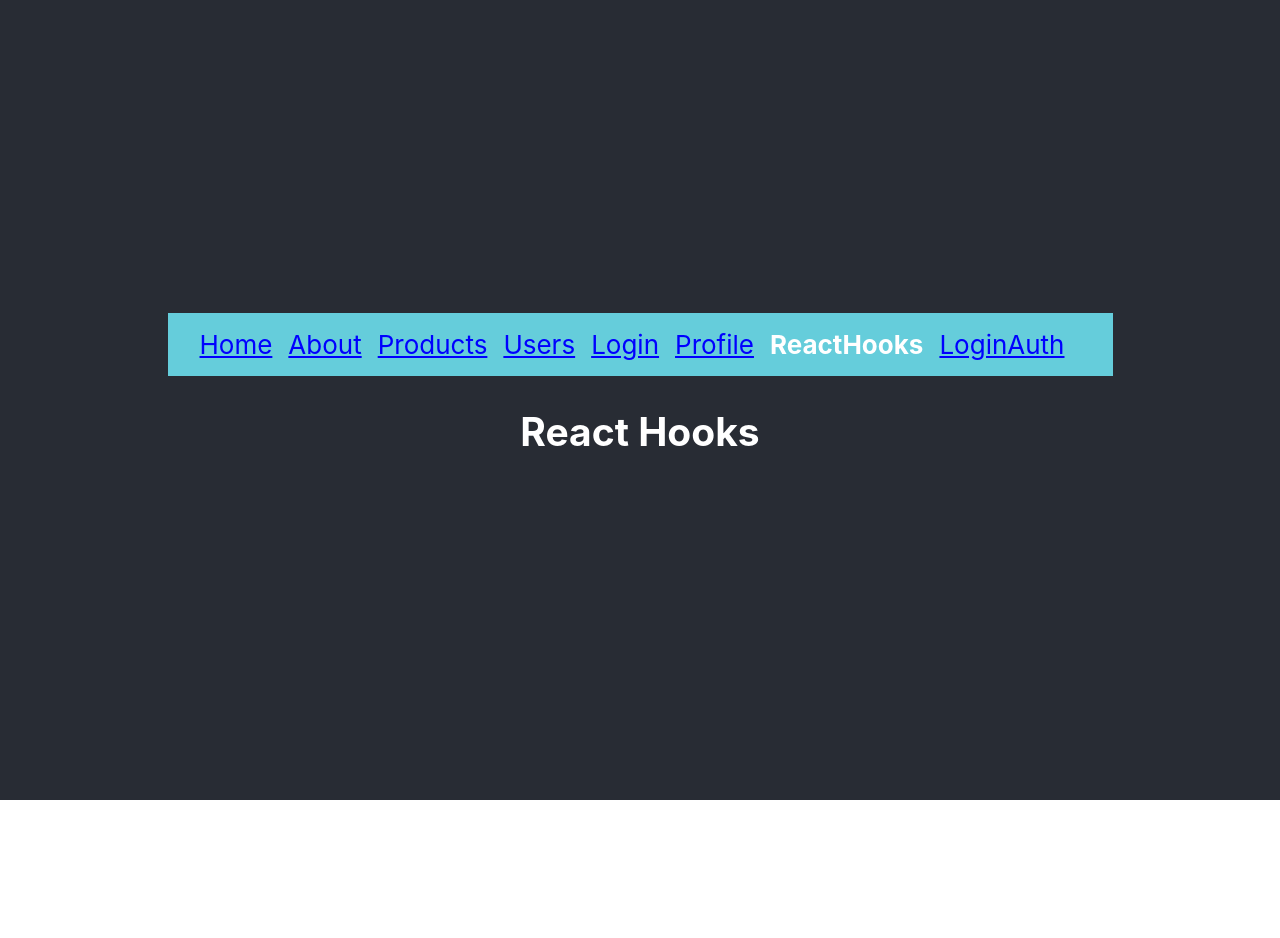
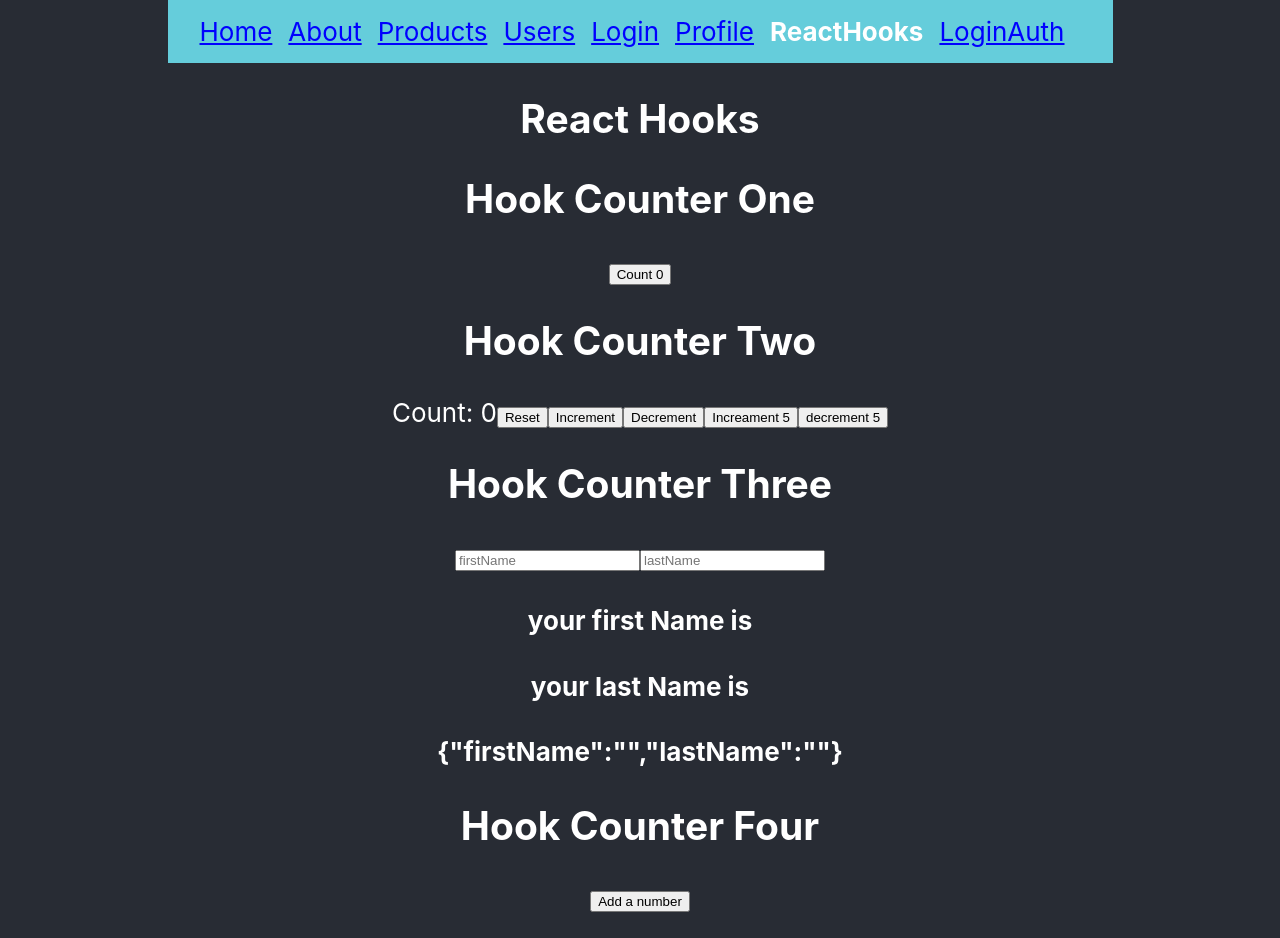
Before and after one commit to shafeequeShafee/React, a React (Create React App) app: page /hooks in a window 1280 px wide. Before the commit the page ends 800 px from the top, so only its background shows below. Built offline with nearby package versions, Linux system fonts and the light colour scheme.

Commit message:
changes added

```diff
--- /dev/null
+++ b/src/ComponentsHooks/HookCounter.js
@@ -0,0 +1,16 @@
+import React, {useState} from 'react'
+
+
+
+const HookCounter = () => {
+  const [count, setCount] = useState(0)
+  return (
+    <>
+    <h2>Hook Counter One</h2>
+    <button onClick={()=>setCount(count + 1)}>Count {count}</button>
+    </>
+
+  )
+}
+
+export default HookCounter
--- /dev/null
+++ b/src/ComponentsHooks/HookCounterFour.js
@@ -0,0 +1,23 @@
+import React,{useState} from 'react'
+
+const HookCounterFour = () => {
+  const [items, setItems]= useState([])
+
+  const addItem=()=>{
+     setItems([...items,{id:items.length , value:Math.floor(Math.random()*10) + 1}])
+  }
+  return (
+    <>
+    <h2>Hook Counter Four</h2>
+    <button onClick={addItem}>Add a number</button>
+    <ul>
+        {
+            items.map(item => (<li key={item.id}>{item.value}</li>))
+        }
+    </ul>
+    </>
+
+  )
+}
+
+export default HookCounterFour
--- /dev/null
+++ b/src/ComponentsHooks/HookCounterThree.js
@@ -0,0 +1,22 @@
+
+import React ,{useState} from 'react'
+
+const HookCounterThree = () => {
+    // state varriable can be number , string , boolean,object, or array
+    const [name, setName] = useState({firstName: "", lastName:""})
+  return (
+    <>
+      <h2>Hook Counter Three</h2>
+      <form>
+        <input type='text' placeholder='firstName' value={name.firstName} onChange={e=>setName({...name, firstName:e.target.value})} />
+        <input type='text' placeholder='lastName' value={name.lastName}   onChange={e=>setName({...name, lastName:e.target.value})}/>
+        <h4> your first Name is {name.firstName}</h4>
+        <h4>your last Name is {name.lastName}</h4>
+        <h4>{JSON.stringify(name)}</h4>
+      </form>
+    </>
+
+  )
+}
+
+export default HookCounterThree
--- /dev/null
+++ b/src/ComponentsHooks/HookCounterTwo.js
@@ -0,0 +1,37 @@
+
+import React ,{useState} from 'react'
+
+const HookCounterTwo = () => {
+    const initialCount = 0
+    const [count , setCount] = useState(initialCount)
+
+    const incrementFive=()=>{
+        for(let i =0 ; i<5 ; i++){
+            // it is not working , because it acess to count value not previous value
+            // setCount(count + 1)
+
+            setCount(prevCount => prevCount + 1)
+        }
+    }
+    const decrementFive=()=>{
+        for(let i =0 ; i<5 ; i++){
+            setCount(prevCount => prevCount - 1)
+        }
+    }
+  return (
+    <>
+    <h2>Hook Counter Two</h2>
+    Count: {count}
+    <button onClick={()=>setCount(initialCount)}>Reset</button>
+    <button onClick={()=>setCount(count + 1)}>Increment</button>
+    <button onClick={()=>setCount(count - 1)}>Decrement</button>
+
+    <button onClick={incrementFive}>Increament 5</button>
+    <button onClick={decrementFive}>decrement 5</button>
+
+    </>
+
+  )
+}
+
+export default HookCounterTwo
--- a/src/ComponentsHooks/Hooks.js
+++ b/src/ComponentsHooks/Hooks.js
@@ -1,8 +1,17 @@
+import HookCounter from "./HookCounter"
+import HookCounterFour from "./HookCounterFour"
+import HookCounterThree from "./HookCounterThree"
+import HookCounterTwo from "./HookCounterTwo"
+
 const Hooks = () => {
 
     return (
         <div>
             <h2>React Hooks</h2>
+            <HookCounter/>
+            <HookCounterTwo/>
+            <HookCounterThree/>
+            <HookCounterFour/>
 
         </div>
     )
```
Also changed, not shown: 1 other file (tests, documents, lock files or other folders).
